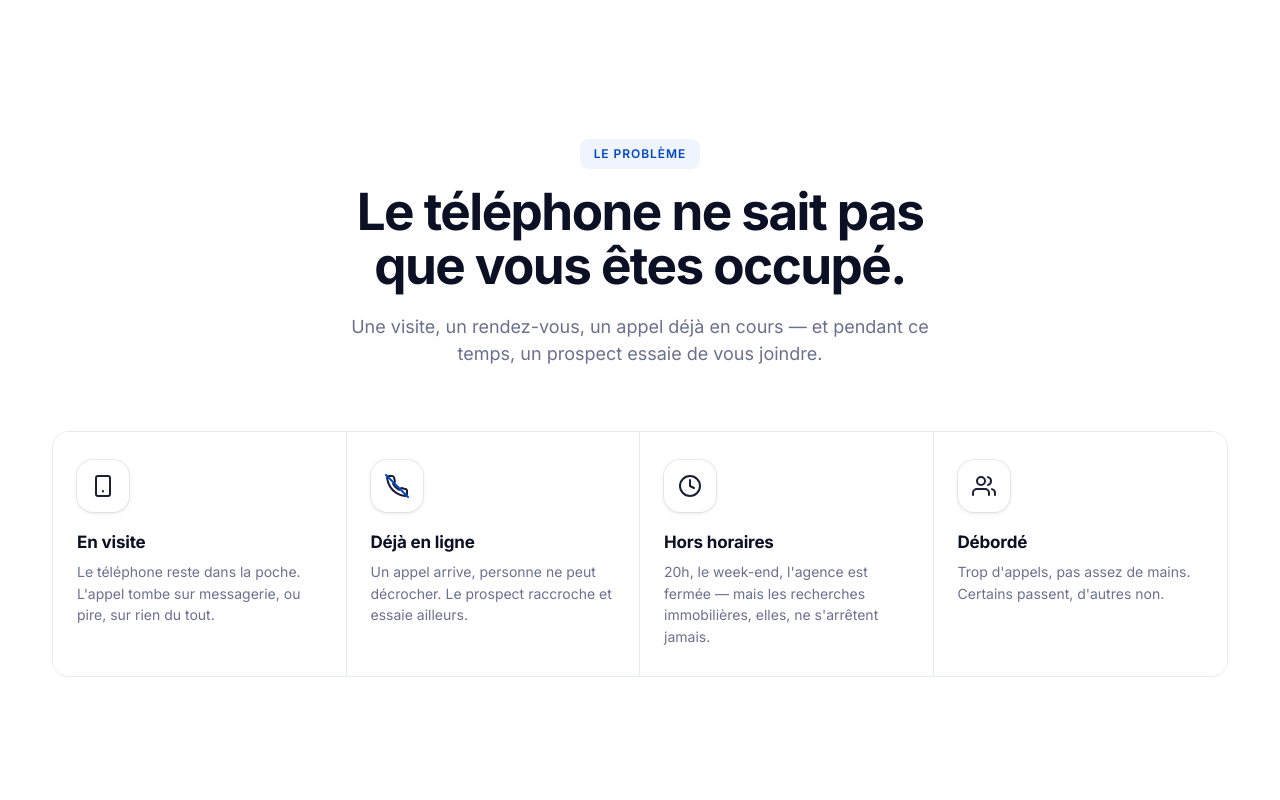
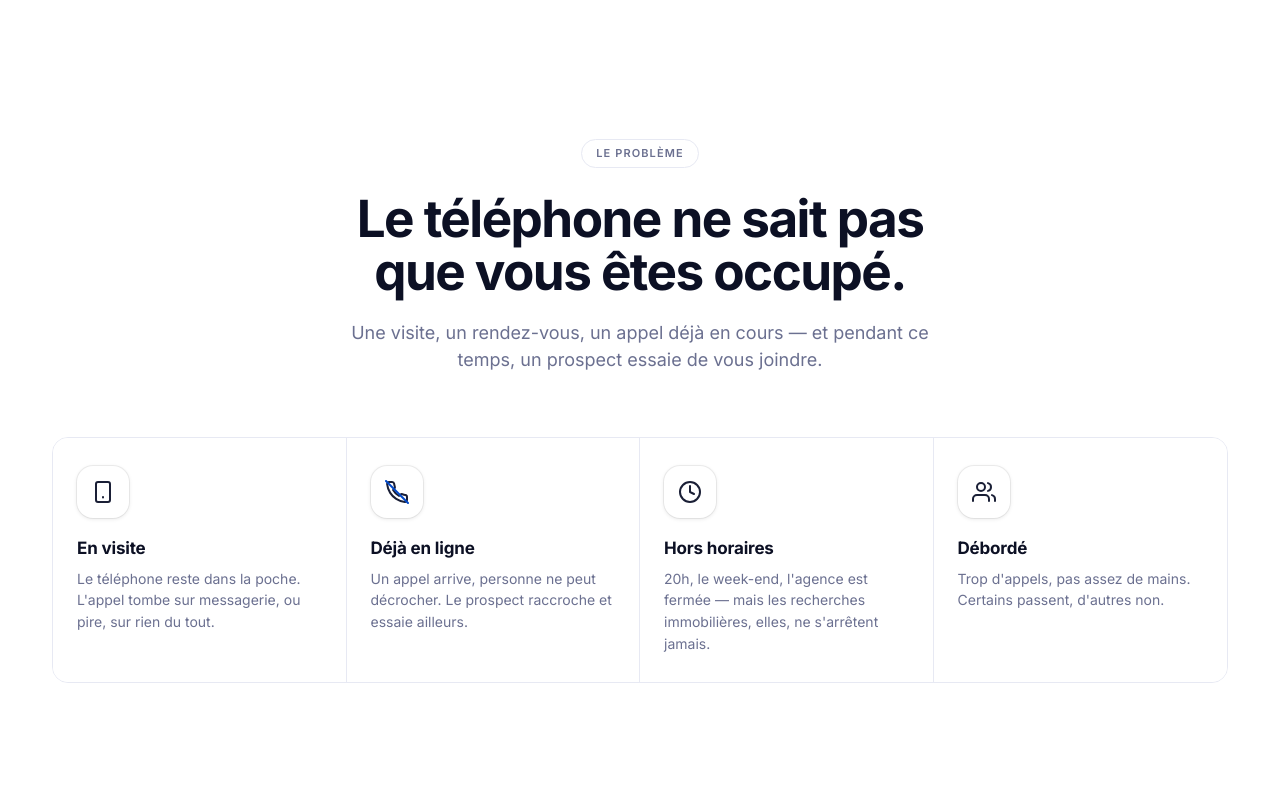
Before and after one commit to gasparddd64/rushh-landingpage, a Next.js app: page / in a window 1280 px wide. Shown: the part 920-1720 px from the top of the page. Built offline with nearby package versions, Linux system fonts and the light colour scheme.

Commit message:
style: unify all section eyebrows to match LA RÉPONSE pill style

```diff
--- a/app/globals.css
+++ b/app/globals.css
@@ -1522,16 +1522,16 @@ section { position: relative; }
   text-align: center;
 }
 .section-eyebrow {
-  display: inline-flex;
-  font-size: 12px;
+  display: inline-block;
+  font-size: 11px;
   font-weight: 600;
-  color: #0047C6;
+  letter-spacing: 0.1em;
   text-transform: uppercase;
-  letter-spacing: 0.08em;
-  margin-bottom: 16px;
-  padding: 6px 14px;
-  background: rgba(0,71,198,0.06);
-  border-radius: 8px;
+  color: var(--muted);
+  border: 1px solid var(--line);
+  border-radius: 999px;
+  padding: 5px 14px;
+  margin-bottom: 24px;
 }
 .section-title {
   font-size: clamp(32px, 4vw, 52px);
```
